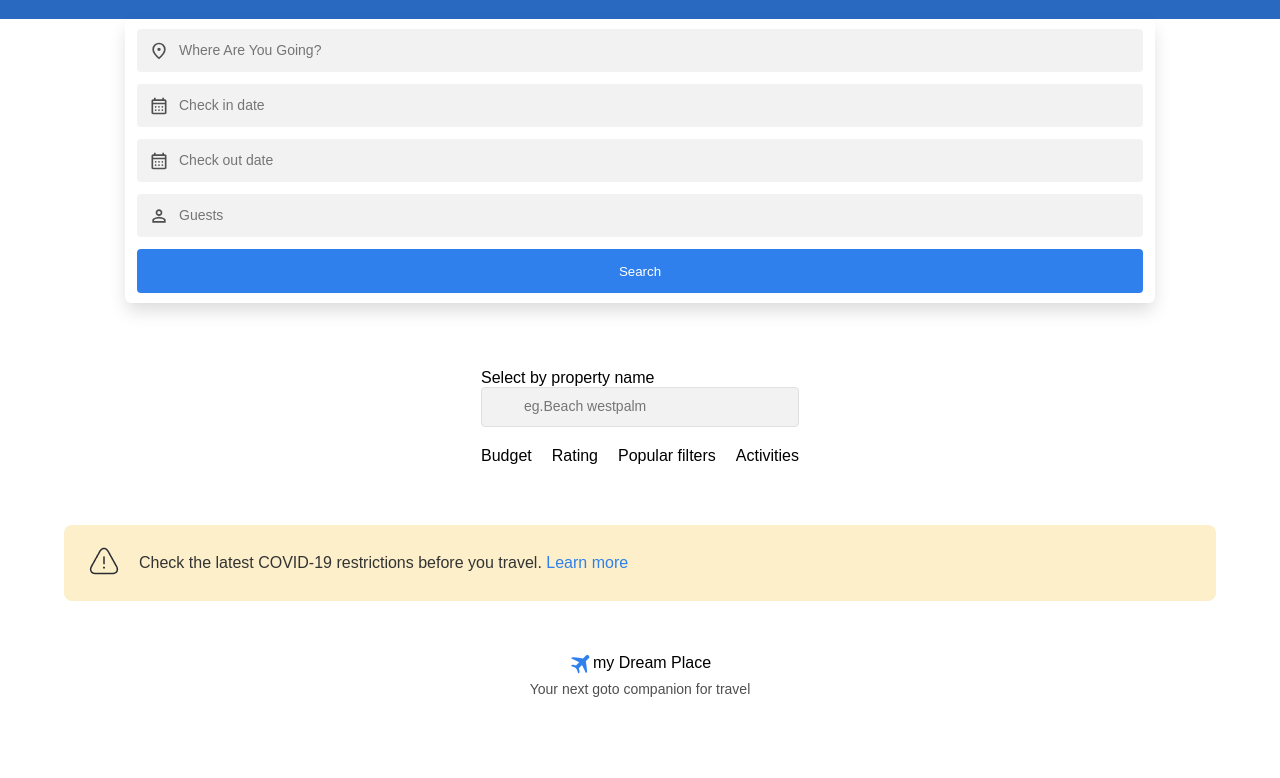
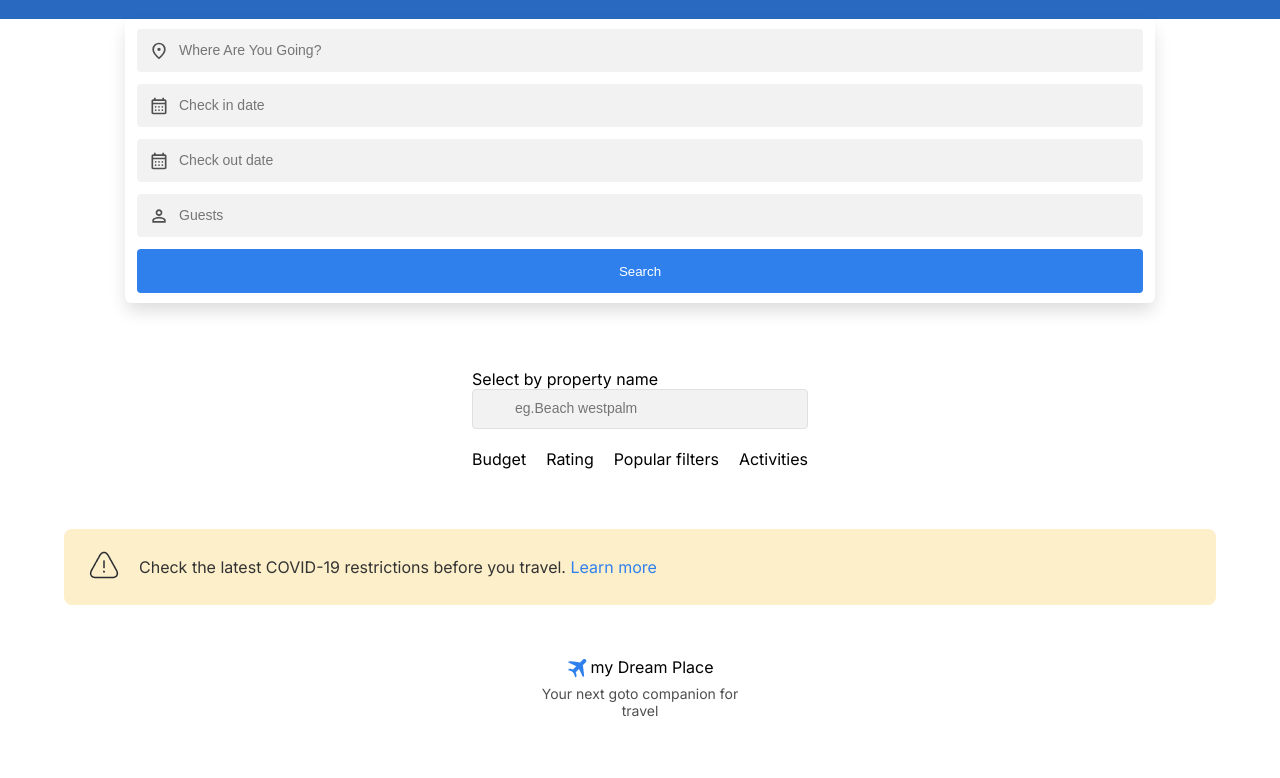
Before and after one commit to Sukhdeep777/mydreamplace, a plain HTML site: page pages/results/search-result.html in a window 1280 px wide. Shown: the part 81-859 px from the top of the page. Drawn offline with nearby package versions, Linux system fonts and the light colour scheme; files whose address does not match are found by name.

Commit message:
Añadir la fuente de Familia Inter, parecida al SF PRO DISPLAY en la pagina de resultados de hoteles.

```diff
--- a/pages/results/search-result.html
+++ b/pages/results/search-result.html
@@ -6,6 +6,9 @@
     <title>Document</title>
     <link rel="stylesheet" href="style.css">
     <link rel="stylesheet" href="https://fonts.googleapis.com/css2?family=Material+Symbols+Outlined:opsz,wght,FILL,GRAD@24,400,0,0&icon_names=menu" />
+    <link rel="preconnect" href="https://fonts.googleapis.com">
+    <link rel="preconnect" href="https://fonts.gstatic.com" crossorigin>
+    <link href="https://fonts.googleapis.com/css2?family=Inter:wght@300;400;500;600;700&display=swap" rel="stylesheet">
 </head>
 <body>
     <header>
--- a/pages/results/style.css
+++ b/pages/results/style.css
@@ -20,7 +20,7 @@
 
 body {
     background-color: var(--principal-color);
-    font-family: Arial, Helvetica, sans-serif;
+    font-family: "Inter",Arial, Helvetica, sans-serif;
     display: flex;
     flex-direction: column;
     align-items: center;
```
